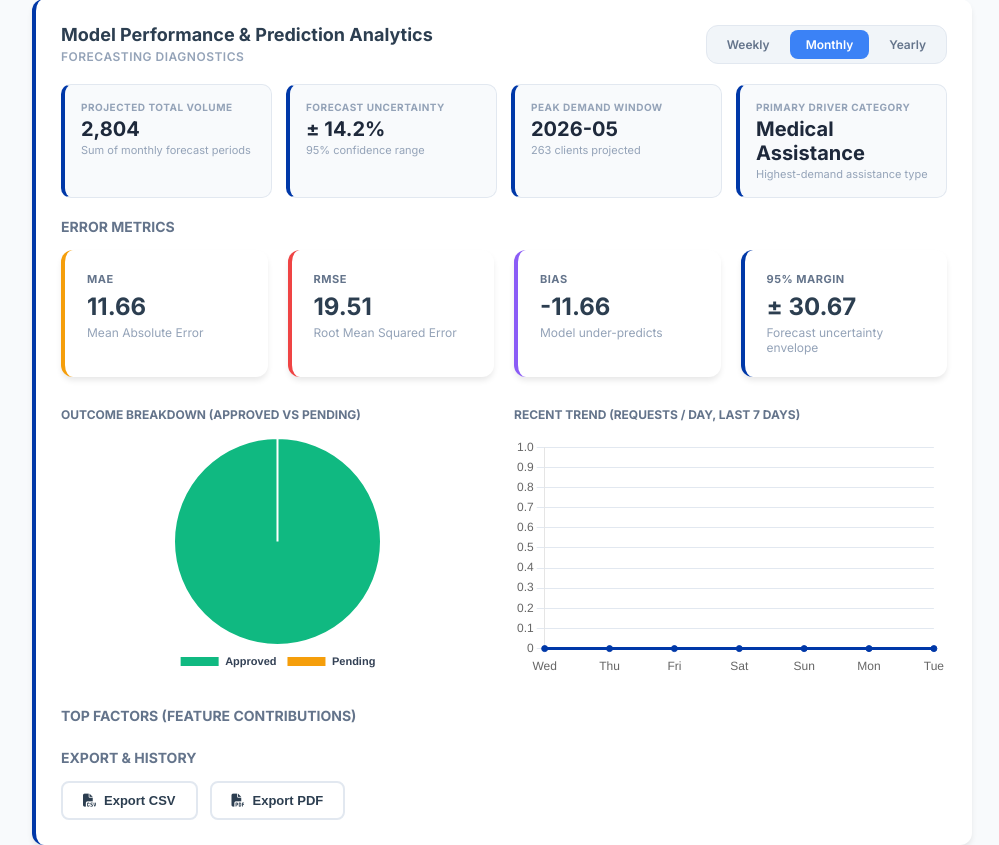
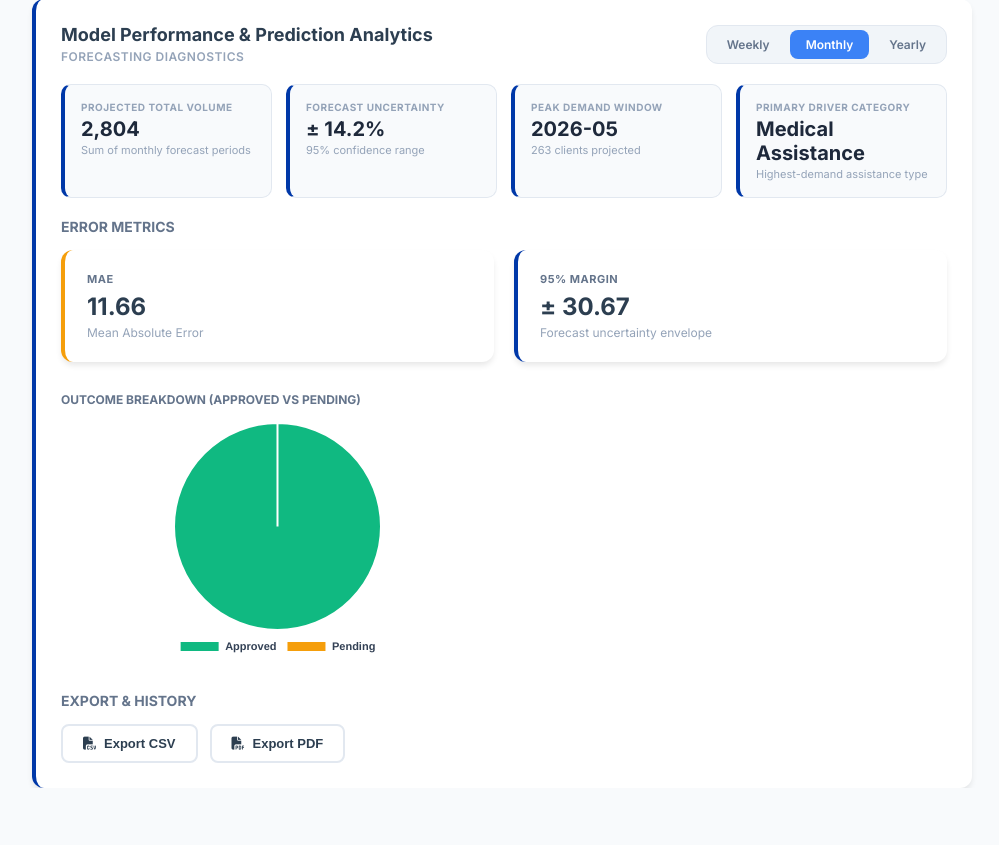
Before and after one commit to Sobiono-k/aics-predictive-dss, a PHP site: page /reports.php in a window 1280 px wide. Shown: the part 1304-2149 px from the top of the page, without its empty margins (268-1267 px from the left). After the commit the page ends 2092 px from the top, so only its background shows below. Run offline with PHP 8.4, Linux system fonts and the light colour scheme; a user stored in the database is signed in; data comes from the database, SQL or seed files in the repository; data that the repository does not hold is empty.

```diff
--- a/frontend/reports.php
+++ b/frontend/reports.php
@@ -634,18 +634,10 @@ $conn->close();
                     <canvas id="outcomeChart"></canvas>
                 </div>
             </div>
-            <div>
-                <h3 style="font-size:12px; text-transform: uppercase; color: #64748b; margin-bottom: 15px;">Recent Trend (Requests / Day, last 7 days)</h3>
-                <div class="chart-wrapper" style="height:240px;">
-                    <canvas id="trendChart"></canvas>
-                </div>
-            </div>
         </div>
 
 
         <!-- Top Factors (SHAP) — live model only, honest empty state otherwise -->
-        <h3 style="font-size:14px; text-transform: uppercase; color: #64748b; margin: 25px 0 15px;">Top Factors (Feature Contributions)</h3>
-        <div id="topFactorsContainer"></div>
 
         <!-- Data Drift — honest placeholder, no fabricated numbers -->
 
@@ -804,8 +796,6 @@ function renderDiagnostics(grain) {
     const m = (GRAINS[grain] && GRAINS[grain].metrics) || {};
     const cards = [
         { label:'MAE', val: (m.mae ?? 0).toLocaleString(), sub:'Mean Absolute Error', cls:'mae' },
-        { label:'RMSE', val: (m.rmse ?? 0).toLocaleString(), sub:'Root Mean Squared Error', cls:'rmse' },
-        { label:'Bias', val: (m.bias > 0 ? '+' : '') + (m.bias ?? 0).toLocaleString(), sub: m.bias > 0 ? 'Model over-predicts' : (m.bias < 0 ? 'Model under-predicts' : 'No systematic bias'), cls:'bias' },
         { label:'95% Margin', val: '± ' + (m.margin_of_error_95 ?? 0).toLocaleString(), sub:'Forecast uncertainty envelope', cls:'margin' },
     ];
     document.getElementById('diagGrid').innerHTML = cards.map(c => `
```
